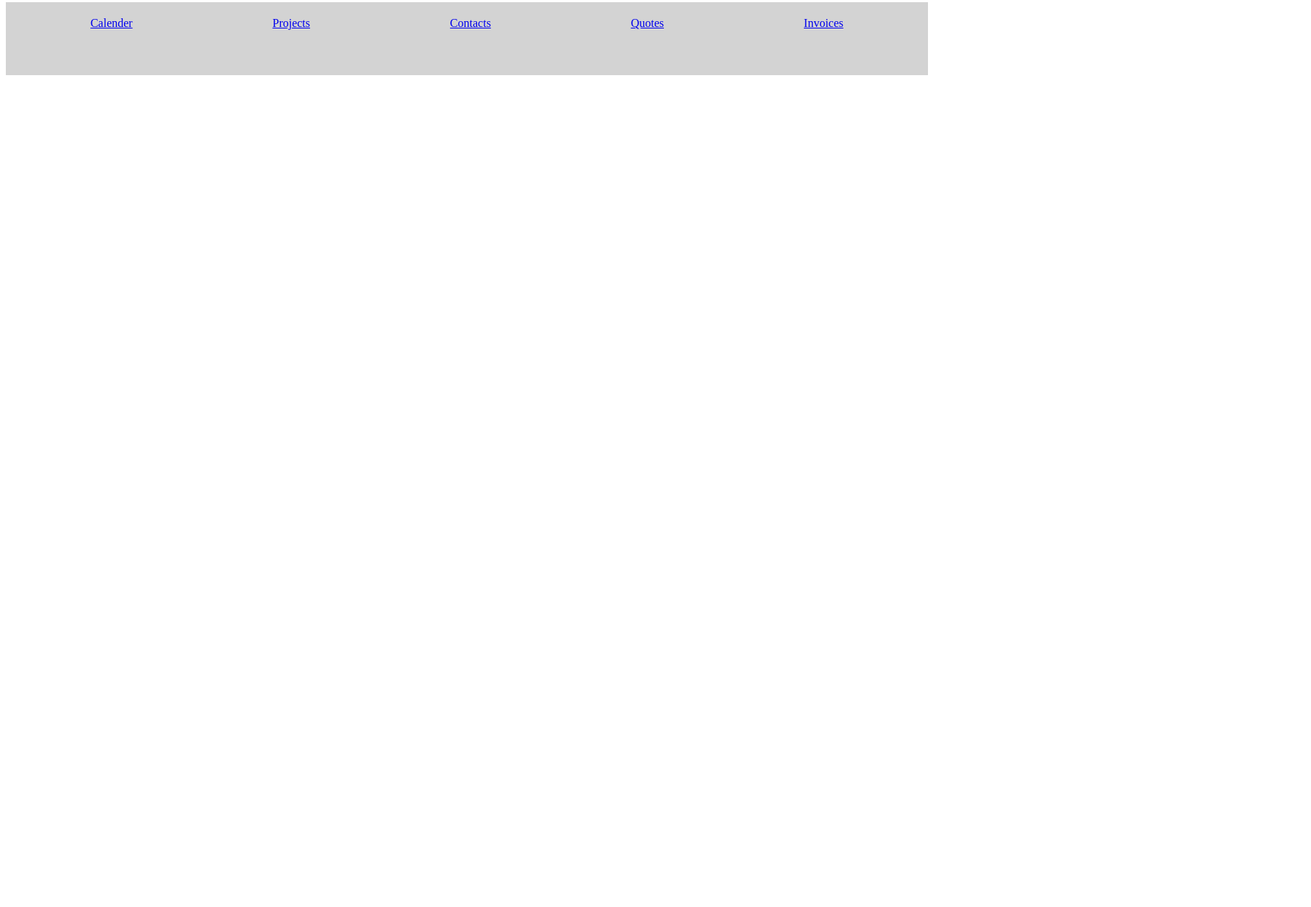
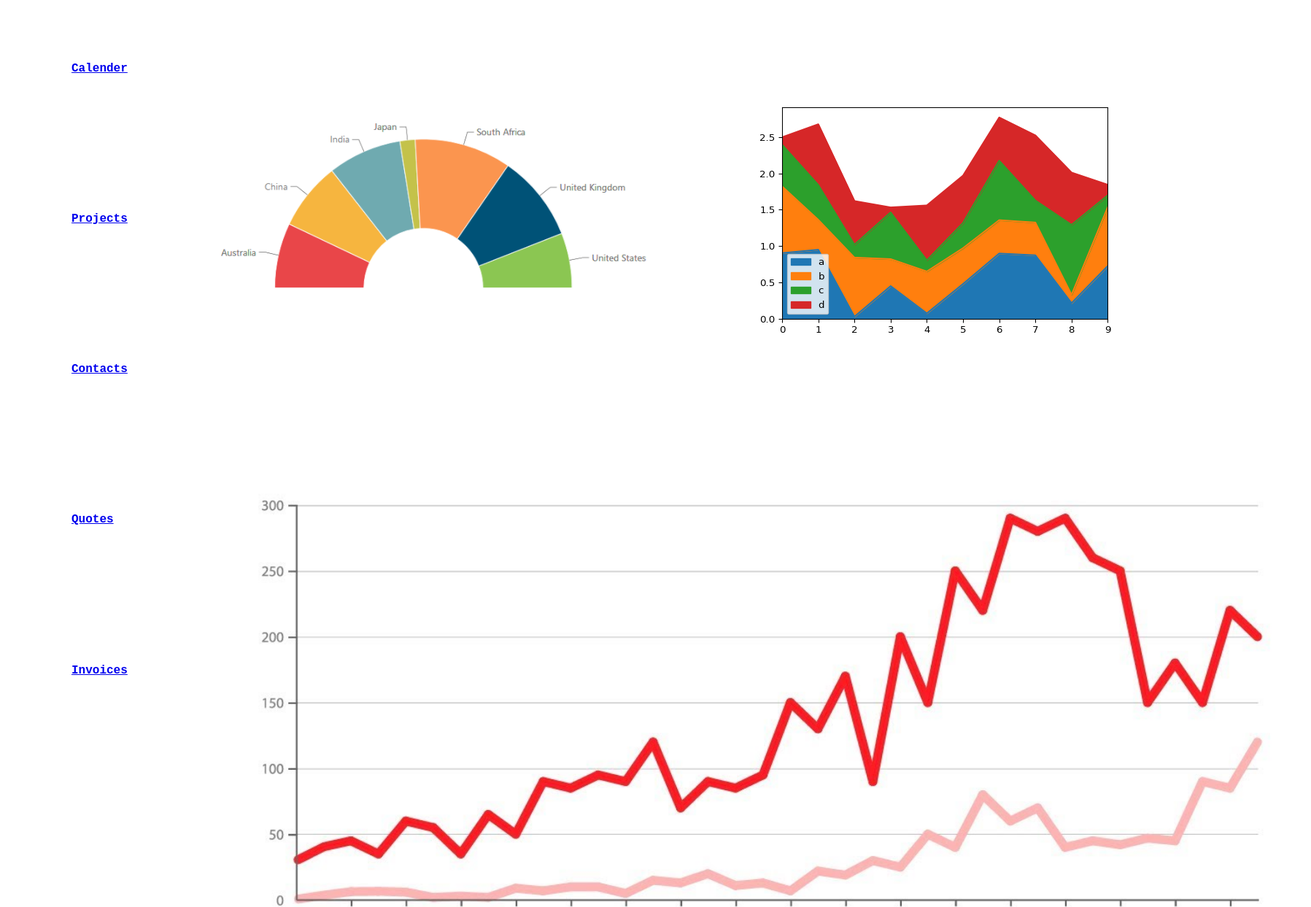
Before and after one commit to benedwrds/ACA_web101_ben_edwards, a plain HTML site: page checkpoint1/index.html in a window 1280 px wide. Shown: the part 5-1248 px from the top of the page at 73% size, 1797 px wide, since content can reach past the window. Before the commit the page ends 800 px from the top, so only its background shows below. Drawn offline with Linux system fonts and the light colour scheme.

Commit message:
first dashboard

```diff
--- a/checkpoint1/index.html
+++ b/checkpoint1/index.html
@@ -9,7 +9,7 @@
 <body>
   <div class= "AllTogetherNow">
   <aside class="Sidepiece">
-    <a href= "Calender.html" class ="Calender">
+    <a href= "Calender.html" class ="Calendar">
     Calender
     </a>
     <a href= "Projects.html" class ="Projects">
@@ -30,14 +30,15 @@
     <!--SemiAndStacked class if hopes of keeping
     on same row, not sure about same column, hmmm....-->
     <div class ="SemiCircle">
+      <img src ="semiCircle.jpg">
 
     </div>
     <div class ="StackedAreaChart">
-
+      <img src="stackedArea.jpg">
     </div>
     </div>
     <div class ="LineGraph">
-
+      <img src= "linegraph.jpg">
     </div>
   </div>
 <footer>
--- a/checkpoint1/style.css
+++ b/checkpoint1/style.css
@@ -1,71 +1,142 @@
-.AllTogetherNow {
-  display: grid;
-  grid-auto-columns: 1fr 2fr 2fr;
-  grid-auto-rows: minmax(100px, auto);
-  grid-gap: 1em;
+@media (min-width:576px){
+  .AllTogetherNow {
+    display: grid;
+    grid-template-rows: 1 fr 1fr 1fr 1 fr 1fr;
+    grid-template-columns: 100px;
+  }
 
+  .LineGraph img {
+    width: 600%;
+    height: auto;
+  }
 
-}
-.Sidepiece {
-  display: grid;
-  grid-row:  ;
-  grid-column: 1/2;
-  background-color: lightgrey;
-  display: flex;
-  justify-content: space-around;
-  padding: 20px;
-  font-family: ;
+  .Sidepiece {
+    display: grid;
+    grid-template-columns: 1fr 1fr 1fr 1fr 1fr;
+    grid-gap: 3em;
+    padding: 30px;
+    margin-left: 15px;
+    font-family: 'Courier New', Courier, monospace;
+    font-weight: bold;
+
+  }
 
 }
 
-.Calender {
-  grid-row: 2;
-  grid-column: 1/2;
 
+@media (min-width:768px) {
+
+  .AllTogetherNow {
+    display: grid;
+    grid-template-columns: 35% 35%;
+    grid-auto-rows: minmax(100px, auto);
+    grid-gap: 1em;
 }
 
-.Projects {
-  grid-row: 2;
-  grid-column: 1/2;
-
-}
-
-.Contacts {
-  grid-row: 2;
-  grid-column: 1/2;
-
-}
-
-.Quotes {
-  grid-row: 2;
-  grid-column: 1/2;
-
-}
-
-.Invoice {
-  grid-row: 2;
-  grid-column: 1/2;
-
+.Sidepiece {
+  display: grid;
+  grid-row: 1/2;
+  grid-column: 1/3;
+ margin-left: 300px;
+ margin-top: 30px;
 }
 
 .SemiCircle {
-  grid-row: ;
-  grid-column
+  display: grid;
+  grid-row: 2/3;
+  grid-column: 1/2;
+  padding: 35px;
 }
 
 .StackedAreaChart {
+  display: grid;
+  grid-row: 2/3;
+  grid-column: 2/3;
+}
+
+.SemiAndStacked {
+  display: grid;
 
 }
 
 .LineGraph {
+  display: grid;
+  grid-row: 2/3;
+  grid-column: 2/3;
+}
+
+.LineGraph img {
+
+  display: block;
+  width: 450%;
+  height: auto;
+}
+
 
 }
 
+@media(min-width:992px){
 
-@media (min-width: px) {
+  .AllTogetherNow {
+    display: grid;
+    grid-template-columns: 15% 35% 35%;
+    grid-auto-rows: minmax(100px, auto);
+    margin: 20px;
 
+  }
+
+  .Sidepiece {
+  display: grid;
+  grid-template-rows: 1fr 1fr 1fr 1fr;
+  grid-gap: 3em;
 }
 
-@media (min-width: px){
+  .Sidepiece {
+    display: grid;
+    grid-row: 1/4;
+    grid-column: 1/2;
+    grid-gap: 3em;
+    display: flex;
+    flex-direction: column;
+    justify-content: space-between;
+    height: 50%;
+    margin: 40px;
+    padding: 30px;
+    font-family: 'Courier New', Courier, monospace;
+    font-weight: bold;
+  }
 
+  div .SemiAndStacked {
+    display: flex;
+    flex-direction:row;
+    justify-items: center;
+    margin-top: 20%;
+  }
+
+
+  img .SemiCircle {
+    display: grid;
+    grid-row: 1/2;
+    grid-column: 3/4;
+    float: left;
+  }
+
+  img .StackedAreaChart {
+    display: grid;
+    grid-row: 1/2 ;
+    grid-column: 3/4;
+    width: 50%;
+
+  }
+
+
+  .LineGraph img {
+   display: block;
+   width: 350%;
+   height: auto;
+   margin: 70px;
+
+
+
+  }
 }
```
Also changed, not shown: checkpoint1/Calender.html (+1 -1 lines), checkpoint1/Quotes.html (+1 -1 lines), checkpoint1/linegraph.jpg (added), checkpoint1/semiCircle.jpg (added), checkpoint1/stackedArea.jpg (added), linegraph.jpg (added), semiCircle.jpg (added), stackedArea.jpg (added), 1 other file.
